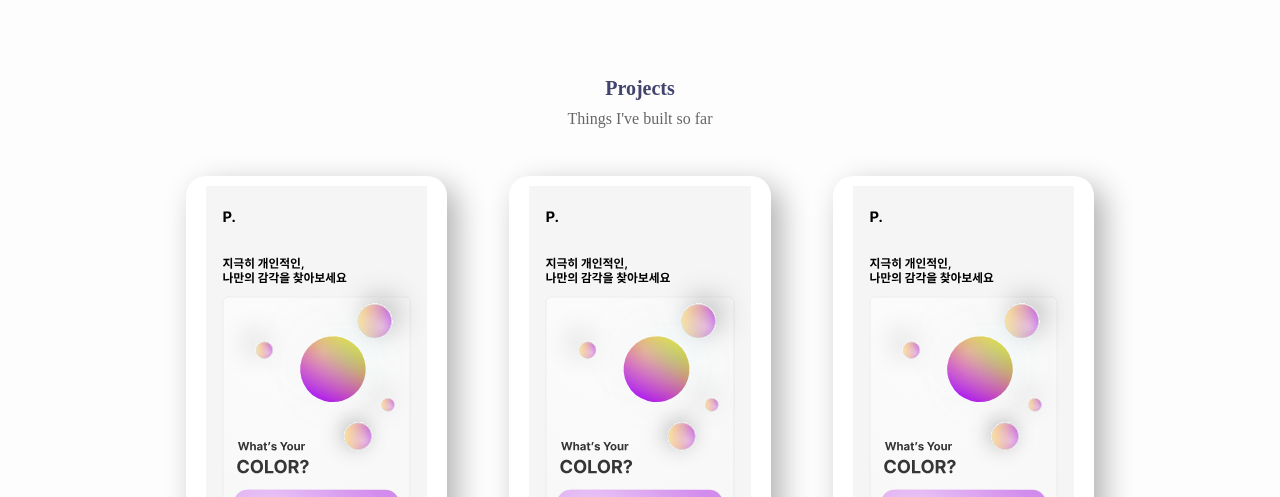
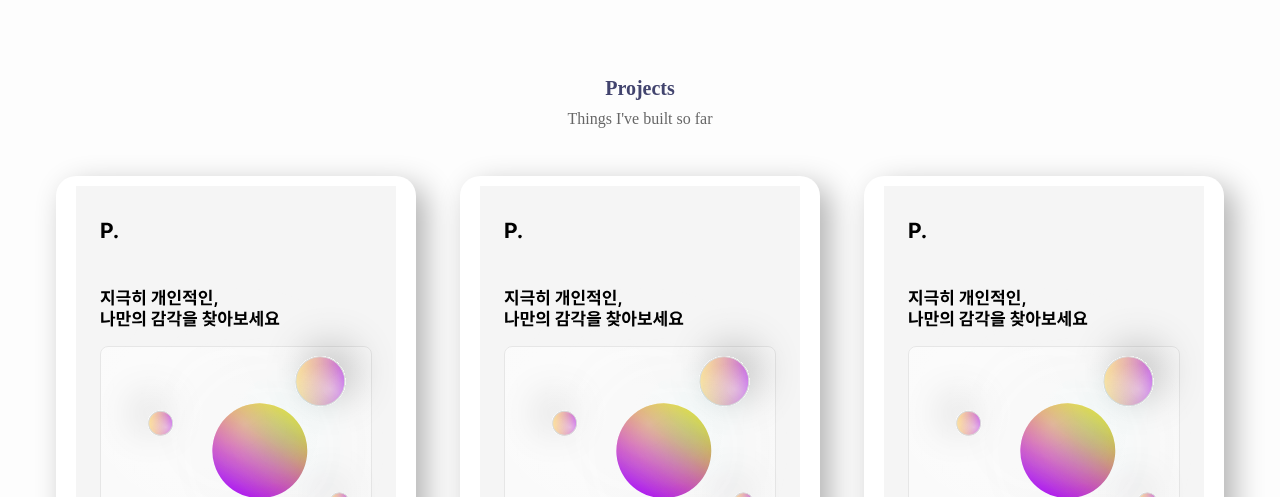
Before and after one commit to wlsdk9803/html-CSS_clonecoding, a plain HTML site: page index.html in a window 1280 px wide. Shown: the part 724-1221 px from the top of the page. Drawn offline with Linux system fonts and the light colour scheme.

Commit message:
design: max-width 수정 및 메인 좌우 margin 삭제, grid gap 수정

```diff
--- a/style.css
+++ b/style.css
@@ -1,6 +1,6 @@
 body {
   margin: 0 auto;
-  max-width: 1100px;
+  max-width: 1200px;
   background-color: #fdfdfd;
 }
 .topbar {
@@ -56,7 +56,7 @@ body {
 .main-text {
   text-align: center;
   color: #666666;
-  margin: 5em;
+  margin: 5em 0;
 }
 .main-text #title {
   font-size: 20px;
@@ -72,7 +72,7 @@ body {
   display: grid;
   align-items: center;
   grid-template-columns: repeat(3, 1fr);
-  gap: 30px;
+  gap: 1%;
 }
 .cards .card {
   box-shadow: 10px 10px 30px 0px rgba(0, 0, 0, 0.3);
```
